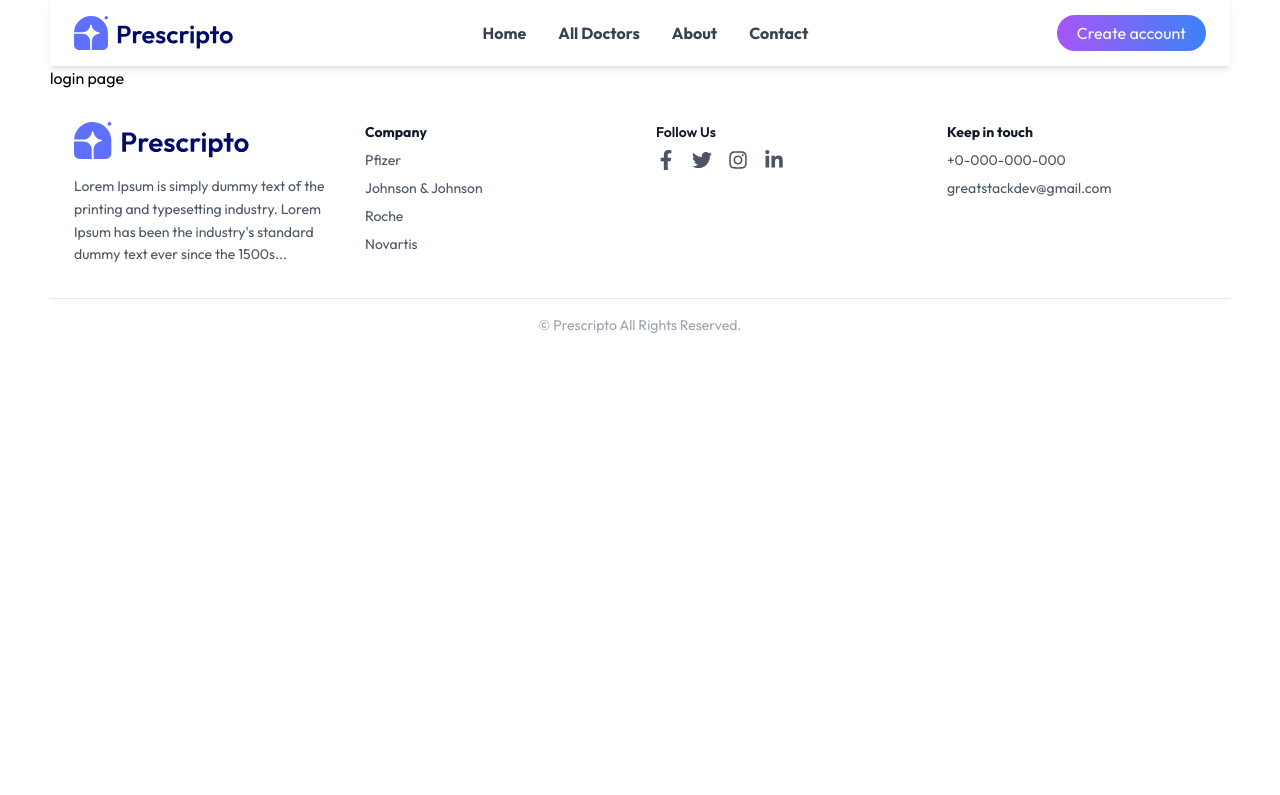
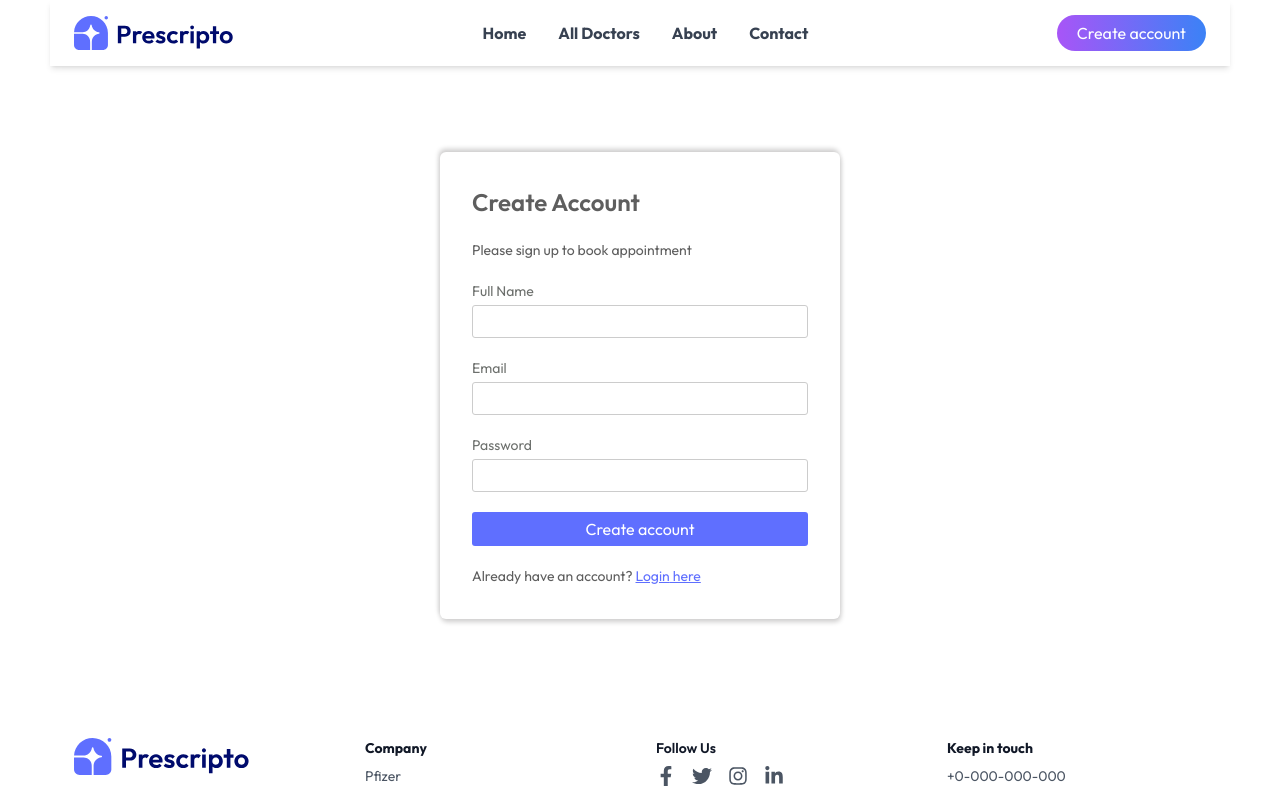
Before and after one commit to Elnemr01/ITI-Mansoura-Hakathon-2025, a React (Vite) app: page /login in a window 1280 px wide. Shown: the top 795 px of the page. Built offline with nearby package versions, Linux system fonts and the light colour scheme.

Commit message:
pushing the Login again

```diff
--- a/src/pages/Login.jsx
+++ b/src/pages/Login.jsx
@@ -1,11 +1,77 @@
-import React from 'react'
+import React, { useState } from "react";
+import "./pageStyle/loginPage.css";
 
 const Login = () => {
-    return (
-        <div>
-            login page
-        </div>
-    )
-}
+  const [isLogin, setIsLogin] = useState(false);
+  const [data, SetData] = useState({
+    name: null,
+    email: null,
+    password: null,
+  });
 
-export default Login
+  function loginPageHandler(e) {
+    e.preventDefault();
+    setIsLogin((state) => !state);
+  }
+
+  return (
+    <div className="login-page">
+      <div className="form">
+        <form>
+          <h2>{isLogin ? "Login" : "Create Account"}</h2>
+          <span className="sub-title">
+            Please {isLogin ? "log" : "sign up"} to book appointment
+          </span>
+          {!isLogin && (
+            <div className="form-group">
+              <label htmlFor="name">full name</label>
+              <input
+                type="text"
+                id="name"
+                value={data.name}
+                onChange={(e) =>
+                  SetData((data) => ({ ...data, name: e.target.value }))
+                }
+              />
+            </div>
+          )}
+          <div className="form-group">
+            <label htmlFor="email">email</label>
+            <input
+              type="email"
+              id="email"
+              value={data.email}
+              onChange={(e) =>
+                SetData((data) => ({ ...data, email: e.target.value }))
+              }
+            />
+          </div>
+          <div className="form-group">
+            <label htmlFor="password">password</label>
+            <input
+              type="password"
+              id="password"
+              value={data.password}
+              onChange={(e) =>
+                SetData((data) => ({ ...data, password: e.target.value }))
+              }
+            />
+          </div>
+          <button className="form-btn">
+            {isLogin ? "Login" : "Create account"}
+          </button>
+          <p className="form-foot">
+            <span>
+              {isLogin ? "Create an new account" : "Already have an account"}?{" "}
+              <button className="to-login" onClick={loginPageHandler}>
+                {isLogin ? "Click" : "Login"} here
+              </button>
+            </span>
+          </p>
+        </form>
+      </div>
+    </div>
+  );
+};
+
+export default Login;
```
